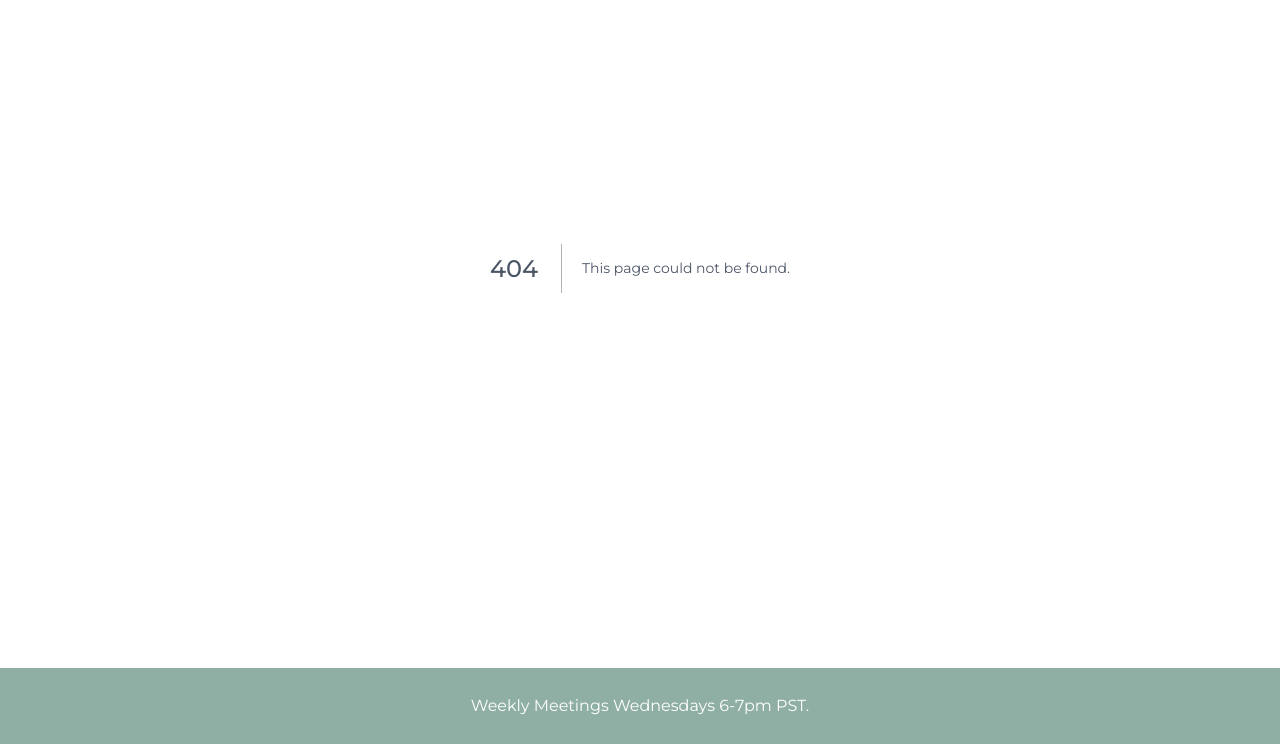
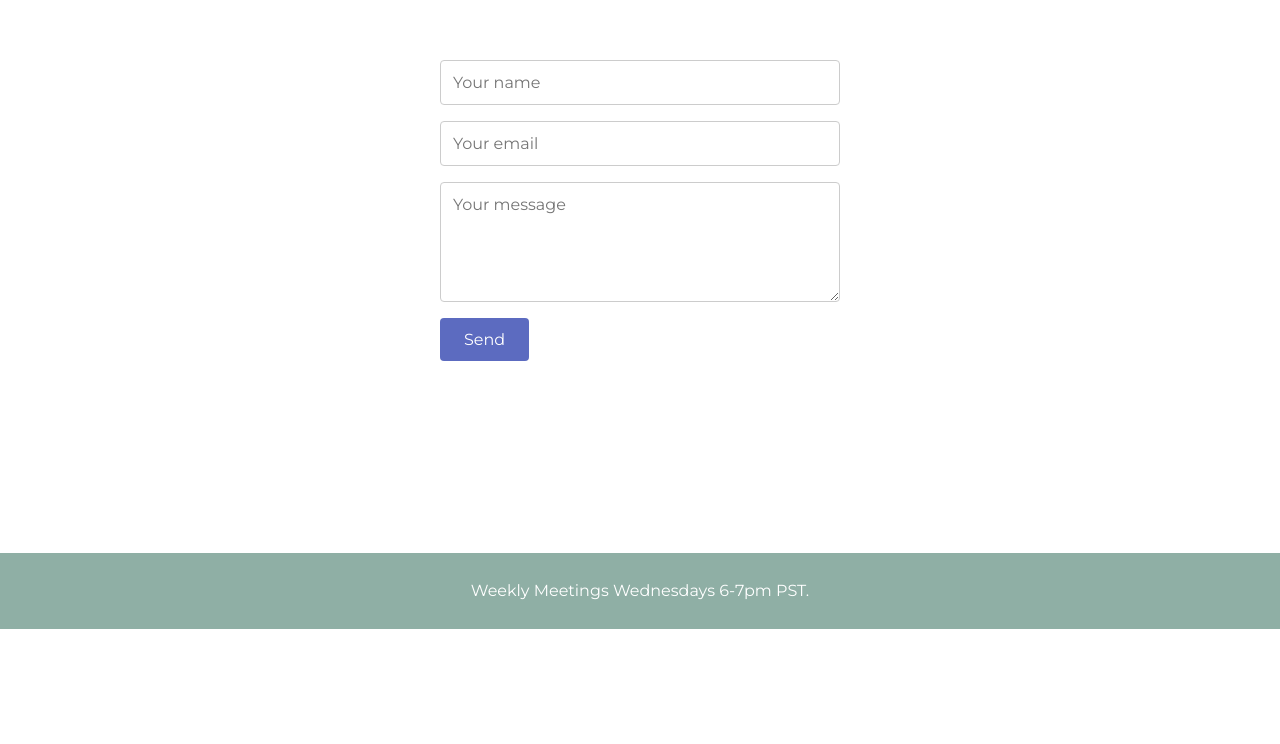
Before and after one commit to include-davis/Leads-Training-2025, a Next.js app: page /basic-contact in a window 1280 px wide. Before the commit this address had no page. Shown: the part 132-876 px from the top of the page. After the commit the page ends 800 px from the top, so only its background shows below. Built offline with nearby package versions, Linux system fonts and the light colour scheme.

Commit message:
Basic Form (Task 4) Example

```diff
--- /dev/null
+++ b/app/(api)/api/contact/route.js
@@ -0,0 +1,41 @@
+import nodemailer from 'nodemailer'
+import { NextResponse } from 'next/server'
+
+const transporter = nodemailer.createTransport({
+  host: 'smtp.ethereal.email',
+  port: 587,
+  // use Ethereal Email +
+  // make env file with these variables:
+  auth: {
+    user: process.env.ETHEREAL_USER,
+    pass: process.env.ETHEREAL_PASS,
+  },
+})
+
+export async function POST(request) {
+  try {
+    // parse json body
+    const { name, email, message } = await request.json()
+
+    // send the mail
+    const info = await transporter.sendMail({
+      from: `"${name}" <${email}>`,
+      to: process.env.CONTACT_RECEIVER,
+      subject: `New contact form message from ${name}`,
+      text: message,
+      html: `<p>${message}</p>`,
+      replyTo: email,
+    })
+
+    // log preview url for Ethereal
+    console.log('Preview URL:', nodemailer.getTestMessageUrl(info))
+
+    return NextResponse.json({ ok: true })
+  } catch (err) {
+    console.error('Mail error:', err)
+    return NextResponse.json(
+      { ok: false, error: err.message },
+      { status: 500 }
+    )
+  }
+}
--- /dev/null
+++ b/app/(pages)/basic-contact/basic-contact.module.scss
@@ -0,0 +1,65 @@
+// basic-contact.module.scss
+
+.form {
+    padding: 15% 0%;
+  display: flex;
+  flex-direction: column;
+  gap: 1rem;
+  max-width: 400px;
+  margin: 0 auto;
+}
+
+.input,
+.textarea {
+  padding: 0.75rem;
+  border: 1px solid #ccc;
+  border-radius: 4px;
+  font-size: 1rem;
+  font-family: inherit;
+  transition: border-color 0.2s ease;
+
+  &:focus {
+    outline: none;
+    border-color: #5c6bc0;
+    box-shadow: 0 0 0 2px rgba(92, 107, 192, 0.3);
+  }
+}
+
+.textarea {
+  min-height: 120px;
+  resize: vertical;
+}
+
+.button {
+  padding: 0.75rem 1.5rem;
+  background-color: #5c6bc0;
+  color: #fff;
+  border: none;
+  border-radius: 4px;
+  font-size: 1rem;
+  cursor: pointer;
+  align-self: flex-start;
+  transition: background-color 0.2s ease;
+
+  &:hover {
+    background-color: #3949ab;
+  }
+
+  &:disabled {
+    background-color: #ccc;
+    cursor: not-allowed;
+  }
+}
+
+.message {
+  font-size: 0.9rem;
+  margin-top: 0.5rem;
+}
+
+.success {
+  color: #2e7d32;
+}
+
+.error {
+  color: #c62828;
+}
--- /dev/null
+++ b/app/(pages)/basic-contact/page.jsx
@@ -0,0 +1,70 @@
+'use client';
+
+import { useState } from 'react'
+import styles from './basic-contact.module.scss'
+
+export default function BasicContactForm() {
+  const [form, setForm] = useState({ name: '', email: '', message: '' })
+  const [status, setStatus] = useState(null)
+
+  const handleChange = (e) =>
+    setForm({ ...form, [e.target.name]: e.target.value })
+
+  // handler
+  async function handleSubmit(e) {
+    e.preventDefault()
+    setStatus(null)
+    const res = await fetch('/api/contact', {
+      method: 'POST', // since we sending the info for the email to our backend
+      headers: { 'Content-Type': 'application/json' },
+      body: JSON.stringify(form),
+    })
+    setStatus(res.ok ? 'success' : 'error')
+  }
+
+  return (
+    // this is just the basic form
+    <form onSubmit={handleSubmit} className={styles.form}>
+      <input
+        className={styles.input}
+        name="name"
+        placeholder="Your name"
+        value={form.name}
+        onChange={handleChange}
+        required
+      />
+      <input
+        className={styles.input}
+        name="email"
+        type="email"
+        placeholder="Your email"
+        value={form.email}
+        onChange={handleChange}
+        required
+      />
+      <textarea
+        className={styles.textarea}
+        name="message"
+        placeholder="Your message"
+        value={form.message}
+        onChange={handleChange}
+        required
+      />
+      <button className={styles.button} type="submit">
+        Send
+      </button>
+
+      {/* msgs to show user */}
+      {status === 'success' && (
+        <p className={`${styles.message} ${styles.success}`}>
+          yay it worked!!
+        </p>
+      )}
+      {status === 'error' && (
+        <p className={`${styles.message} ${styles.error}`}>
+          smth went wrong
+        </p>
+      )}
+    </form>
+  )
+}
--- a/package.json
+++ b/package.json
@@ -10,6 +10,7 @@
   },
   "dependencies": {
     "next": "^15.3.5",
+    "nodemailer": "^7.0.5",
     "prop-types": "^15.8.1",
     "react": "^19.0.0",
     "react-dom": "^19.0.0",
```
Also changed, not shown: tsconfig.json (added, +35 -0 lines), 1 other file (tests, documents, lock files or other folders).
